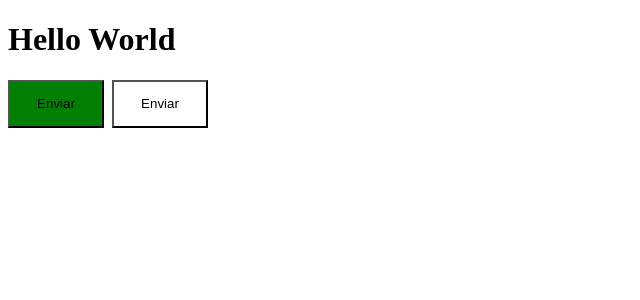
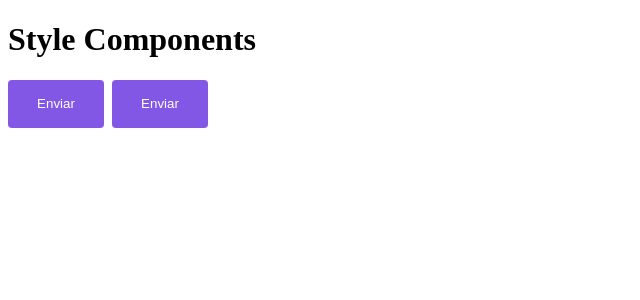
Before and after one commit to KayoRenato/FocusTime, a React (Vite) app: page / in a window 1280 px wide. Shown: the top 300 px of the page, without its empty margins (0-640 px from the left). Built offline with nearby package versions, Linux system fonts and the light colour scheme.

Commit message:
chore: add theme in styled components

```diff
--- a/src/App.tsx
+++ b/src/App.tsx
@@ -1,11 +1,13 @@
+import { ThemeProvider } from "styled-components";
 import { Button } from "./components/Button";
+import { defaultTheme } from "./styles/themes/default";
 
 export function App() {
   return (
-    <>
-      <h1>Hello World</h1>
-      <Button variant="primary"/>
-      <Button variant="secondary"/>
-    </>
+    <ThemeProvider theme={defaultTheme}>
+      <h1>Style Components</h1>
+      <Button variant="primary" />
+      <Button variant="secondary" />
+    </ThemeProvider>
   )
 }
--- a/src/components/Button.styles.ts
+++ b/src/components/Button.styles.ts
@@ -18,11 +18,17 @@
 height: 3rem;
 
 margin-right: .5rem;
+border: none;
 
-${props => {
+border-radius: 4px;
+
+background-color: ${props => props.theme.primary};
+color: ${props => props.theme.white};
+
+/* ${props => {
         return css`
             background-color: ${buttonVariants[props.variant]};
         `
-    }}
+    }} */
 
 `
--- /dev/null
+++ b/src/styles/themes/default.ts
@@ -0,0 +1,6 @@
+export const defaultTheme = {
+    white: '#fff',
+    primary: '#8257e6',
+    secondary: 'orange',
+
+}
```
